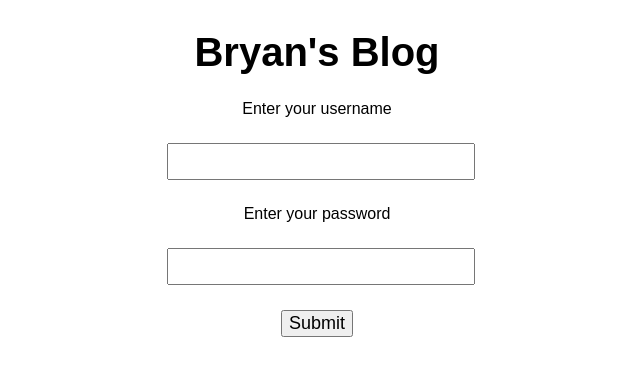
After one commit to bryancresswell/multiUserBlog, a Python web app: template templates/login.html in a window 1280 px wide. The commit adds this page. Shown: the top 376 px of the page, without its empty margins (323-963 px from the left). Run offline with Jinja, Linux system fonts and the light colour scheme; the template is opened without the code that fills it, so the values that code supplies are empty.

Commit message:
Updated CSS and functionality

```diff
--- a/app.yaml
+++ b/app.yaml
@@ -3,6 +3,10 @@ api_version: 1
 threadsafe: true
 
 handlers:
+
+- url: /static
+  static_dir: static
+
 - url: /.*
   script: main.app
 
--- /dev/null
+++ b/static/css/main.css
@@ -0,0 +1,120 @@
+* {
+	font-family: 'Raleway', sans-serif;
+}
+
+.title {
+	font-weight: 600;
+	float: left;
+}
+
+form {
+    width: 300px;
+    margin: 0 auto;
+}
+
+.login-username {
+    margin-top: 25px;
+    font-weight: 400;
+    text-align: center;
+}
+
+.login-password {
+    font-weight: 400;
+    text-align: center;
+}
+
+.login-submit {
+    text-align: center;
+}
+
+.error-login {
+    text-align: center;
+    font-size: 20px;
+    color: #ff0000;
+    font-weight: 500;
+}
+
+.date-created {
+	font-weight: 300;
+	text-align: right;
+}
+
+.content {
+	font-weight: 400;
+	margin-bottom: 30px;
+}
+
+.blog-title {
+	text-align: center;
+	font-size: 40px;
+	font-weight: 800;
+	margin-bottom: 20px;
+}
+
+.error {
+    font-size: 30px;
+    text-align: right;
+    font-weight: 500;
+    color: red;
+}
+
+.form-content {
+    font-size: 30px;
+    float: left;
+    font-weight: 500;
+    text-decoration: underline;
+}
+
+textarea {
+    width: 100%;
+    height: 200px;
+    padding-top: 5px;
+    padding-bottom: 5px;
+    font-size: 16px;
+    margin-bottom: 25px;
+    margin-top: 25px;
+}
+
+input[type=text] {
+	width: 100%;
+    padding-top: 5px;
+    padding-bottom: 5px;
+    font-size: 20px;
+       margin-bottom: 25px;
+    margin-top: 25px;
+}
+
+input[type=password] {
+    width: 100%;
+    padding-top: 5px;
+    padding-bottom: 5px;
+    font-size: 20px;
+       margin-bottom: 25px;
+    margin-top: 25px;
+}
+
+.form-title {
+    font-size: 30px;
+    font-weight: 500;
+    text-decoration: underline;
+}
+
+input[type=submit] {
+	font-size: 18px;
+}
+
+a {
+	text-decoration: none;
+	color: #000;
+}
+
+
+hr {
+	border: none;
+	background-color: #666;
+	height: 3px;
+}
+
+body {
+	margin: 30px;
+}
--- a/templates/base.html
+++ b/templates/base.html
@@ -2,9 +2,12 @@
 <html>
 <head>
 	<title>My Blog</title>
+	<link rel="stylesheet" type="text/css" href="/static/css/main.css">
 </head>
 <body>
-	<h1>Bryan's Blog</h1>
+	<div class="blog-title">
+	<a href="/blog">Bryan's Blog</a>
+	</div>
 	{% block content %}
 	{% endblock %}
 </body>
--- a/templates/blogpost.html
+++ b/templates/blogpost.html
@@ -3,7 +3,7 @@
 {% block content %}
 
 <div class="title">{{post.title}}</div>
-<div class="date-created">{{post.date_time_created}}</div>
+<div class="date-created">{{post.date_time_created.strftime("%a, %d %b %Y")}}</div>
 <hr>
 <div class="content">{{post.content}}</div>
 
--- a/templates/frontpage.html
+++ b/templates/frontpage.html
@@ -2,8 +2,10 @@
 
 {% block content %}
 	{% for p in posts %}
-		<div class="title">{{p.title}}</div>
-		<div class="date-created">{{p.date_time_created}}</div>
+		<div class="title">
+			<a href="{{'/blog/%s' % (p.key().id())}}">{{p.title}}</a>
+		</div>
+		<div class="date-created">{{p.date_time_created.strftime("%a, %d %b %Y")}}</div>
 		<hr>
 		<div class="content">{{p.content}}</div>
 	{% endfor %}
--- /dev/null
+++ b/templates/login.html
@@ -0,0 +1,21 @@
+{% extends 'base.html' %}
+
+{% block content %}
+<form method="post">
+	<div class="error-login">{{error}}</div>
+	<label>
+	<div class="login-username">Enter your username</div>
+	<input class="text-login" type="text" name="username">
+	</label>
+
+	<label>
+	<div class="login-password">Enter your password</div>
+	<input class="text-password" type="password" name="password">
+	</label>
+
+	<div class="login-submit">
+	<input type="submit">
+	</div>
+</form>
+
+{% endblock %}
--- /dev/null
+++ b/templates/welcome.html
@@ -0,0 +1 @@
+<h1>Welcome, {{username}}</h1>
```
Also changed, not shown: main.py (+126 -9 lines), static/css/style.css (deleted, +0 -7 lines), templates/form.html (+4 -4 lines), templates/signup.html (added, +30 -0 lines), 1 other file.
